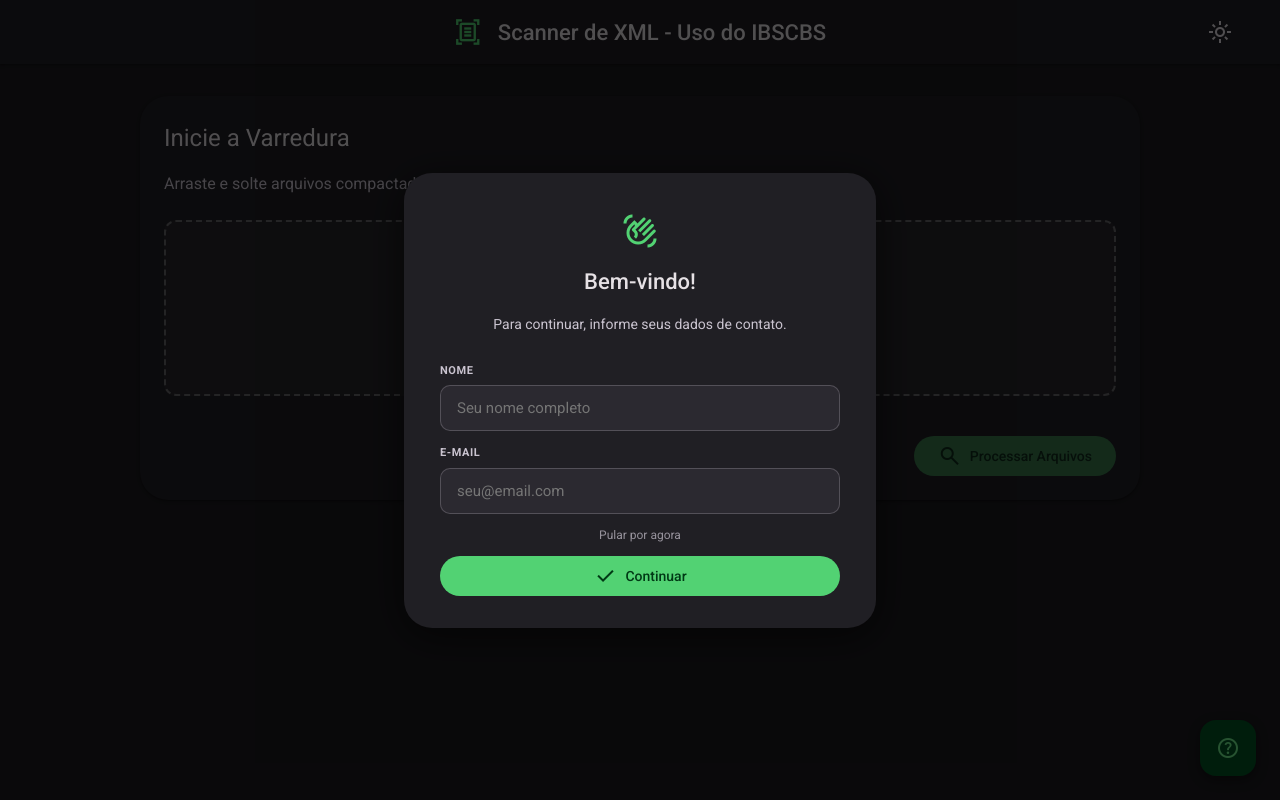
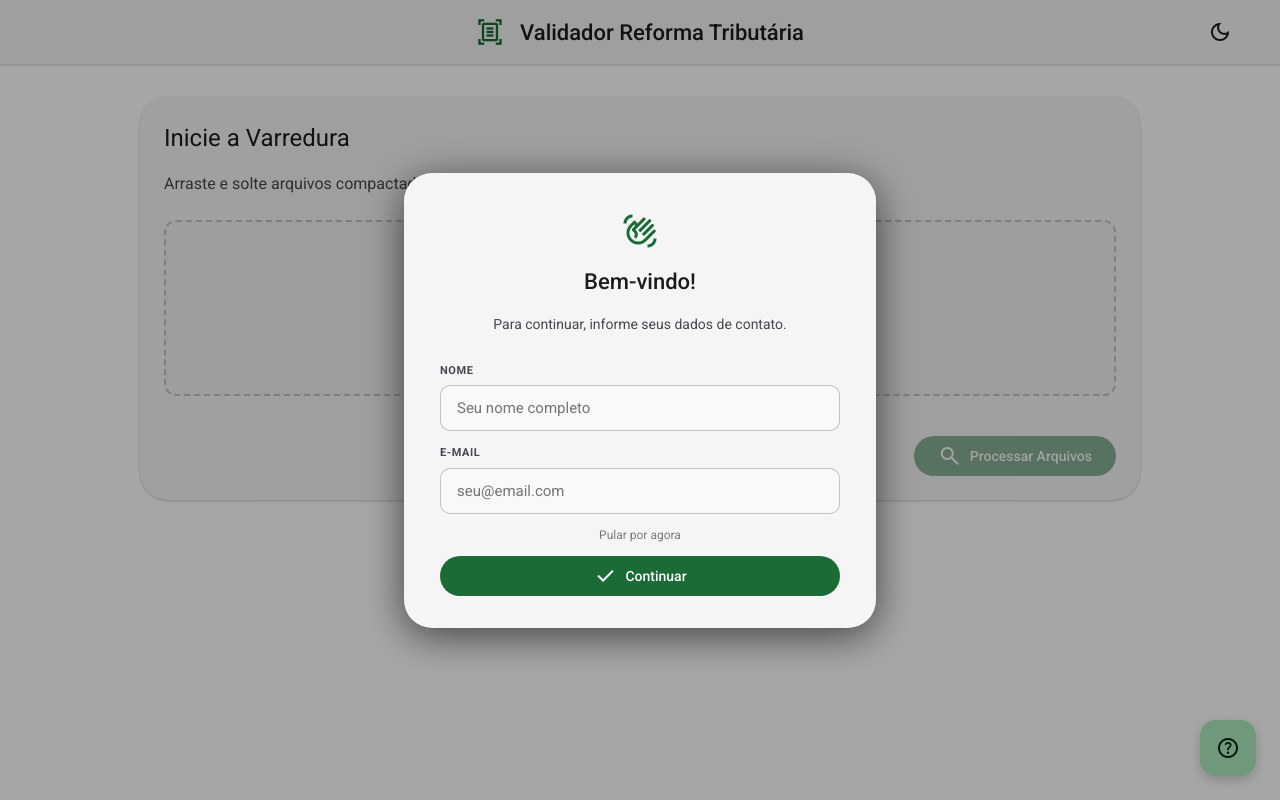
Before and after one commit to Mateusallz1/ibscbs-scanner, a Flask app: page / in a window 1280 px wide. Run offline with Flask 3, Linux system fonts and the light colour scheme; parts of the project's set-up code (start-up, migrations or seed data) failed here and were passed over.

Commit message:
Update light theme styles and modify page titles for consistency

```diff
--- a/static/script.js
+++ b/static/script.js
@@ -391,7 +391,7 @@ document.addEventListener('DOMContentLoaded', () => {
         }
     }
 
-    applyTheme(localStorage.getItem('ibscbs_theme') || 'dark');
+    applyTheme(localStorage.getItem('ibscbs_theme') || 'light');
 
     btnThemeToggle.addEventListener('click', () => {
         const next = document.body.getAttribute('data-theme') === 'light' ? 'dark' : 'light';
--- a/static/style.css
+++ b/static/style.css
@@ -49,13 +49,13 @@
 
 /* Light Theme Overrides */
 body[data-theme="light"] {
-    --md-sys-color-background: #F4F6F4;
+    --md-sys-color-background: #FFFFFF;
     --md-sys-color-on-background: #1C1B1F;
 
-    --md-sys-color-surface: #F4F6F4;
-    --md-sys-color-surface-container-low: #ECEEED;
-    --md-sys-color-surface-container: #E4E8E4;
-    --md-sys-color-surface-container-high: #D6DBD6;
+    --md-sys-color-surface: #FFFFFF;
+    --md-sys-color-surface-container-low: #FFFFFF;
+    --md-sys-color-surface-container: #F5F5F5;
+    --md-sys-color-surface-container-high: #F8F9FA;
 
     --md-sys-color-on-surface: #1C1B1F;
     --md-sys-color-on-surface-variant: #49454F;
@@ -122,6 +122,32 @@ body[data-theme="light"] .md-fab:hover {
 
 body[data-theme="light"] .md-btn-filled:hover:not(:disabled) {
     background-color: #178030;
+}
+
+/* Summary cards — mesma cor dos cards de resultado */
+body[data-theme="light"] .surface-container-low {
+    background-color: #F5F5F5;
+}
+
+/* List items e chips internos dos cards */
+body[data-theme="light"] .md-list-item {
+    background-color: #F8F9FA;
+}
+
+body[data-theme="light"] .md-list-item:hover {
+    background-color: #EEEEEE;
+}
+
+body[data-theme="light"] .tag-chip {
+    background-color: rgba(0, 0, 0, 0.07);
+}
+
+body[data-theme="light"] .selected-file-info {
+    background: #FFFFFF;
+}
+
+body[data-theme="light"] .drop-area {
+    background: rgba(0, 0, 0, 0.01);
 }
 
 /* Base Body Styles */
--- a/templates/index.html
+++ b/templates/index.html
@@ -4,7 +4,7 @@
 <head>
     <meta charset="UTF-8">
     <meta name="viewport" content="width=device-width, initial-scale=1.0">
-    <title>Scanner IBSCBS - Web Interface</title>
+    <title>Validador Reforma Tributária</title>
 
     <!-- Google Fonts: Roboto & Material Symbols -->
     <link rel="preconnect" href="https://fonts.googleapis.com">
@@ -23,7 +23,7 @@
     <header class="md-app-bar surface-container">
         <div class="md-app-bar-content">
             <span class="material-symbols-outlined md-icon">document_scanner</span>
-            <h1 class="md-title">Scanner de XML - Uso do IBSCBS</h1>
+            <h1 class="md-title">Validador Reforma Tributária</h1>
             <button id="btn-theme-toggle" class="theme-toggle-btn" title="Alternar tema">
                 <span class="material-symbols-outlined" id="theme-toggle-icon">light_mode</span>
             </button>
```
